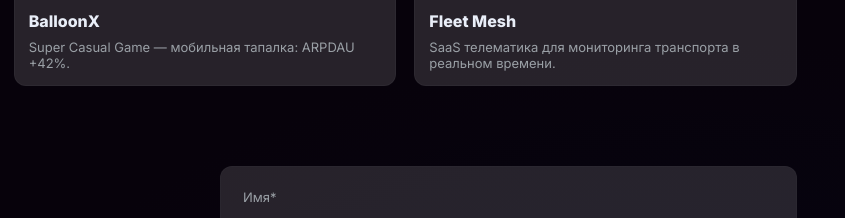
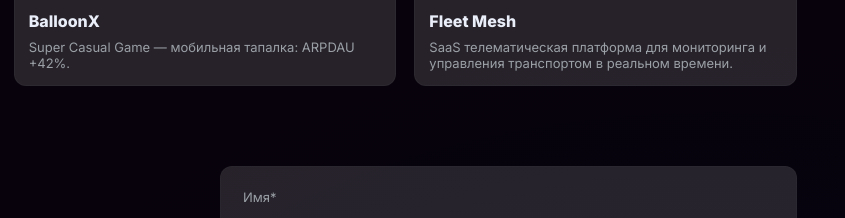
Before and after one commit to lepanelepa/lepanelepa.github.io, a website: page public/index.html in a window 1280 px wide. Shown: the part 986-1204 px from the top of the page, 435-1280 px from the left. Drawn offline with Linux system fonts and the light colour scheme.

Commit message:
Improve text case3

```diff
--- a/public/index.html
+++ b/public/index.html
@@ -252,7 +252,7 @@
     cases_title: "Success cases",
     case1: "Prototype → 50K downloads. Full cycle: design, monetization, UA.",
     case2: "Super Casual Game — mobile tapper: increased ARPDAU by 42%.",
-    case3: "SaaS telematics platform for real-time vehicle monitoring.",
+    case3: "SaaS telematics platform for real-time vehicle monitoring and management.",
     contact_title: "Have additional questions?",
     contact_text: "Write to us — we’ll review your request and suggest growth paths.",
     btn_send: "Send",
@@ -290,7 +290,7 @@
     cases_title: "Успешные кейсы",
     case1: "Прототип → 50K скачиваний. Полный цикл: дизайн, монетизация, UA.",
     case2: "Super Casual Game — мобильная тапалка: ARPDAU +42%.",
-    case3: "SaaS телематика для мониторинга транспорта в реальном времени.",
+    case3: "SaaS телематическая платформа для мониторинга и управления транспортом в реальном времени.",
     contact_title: "Есть вопросы?",
     contact_text: "Напишите нам — мы рассмотрим запрос и предложим варианты развития.",
     btn_send: "Отправить",
```
